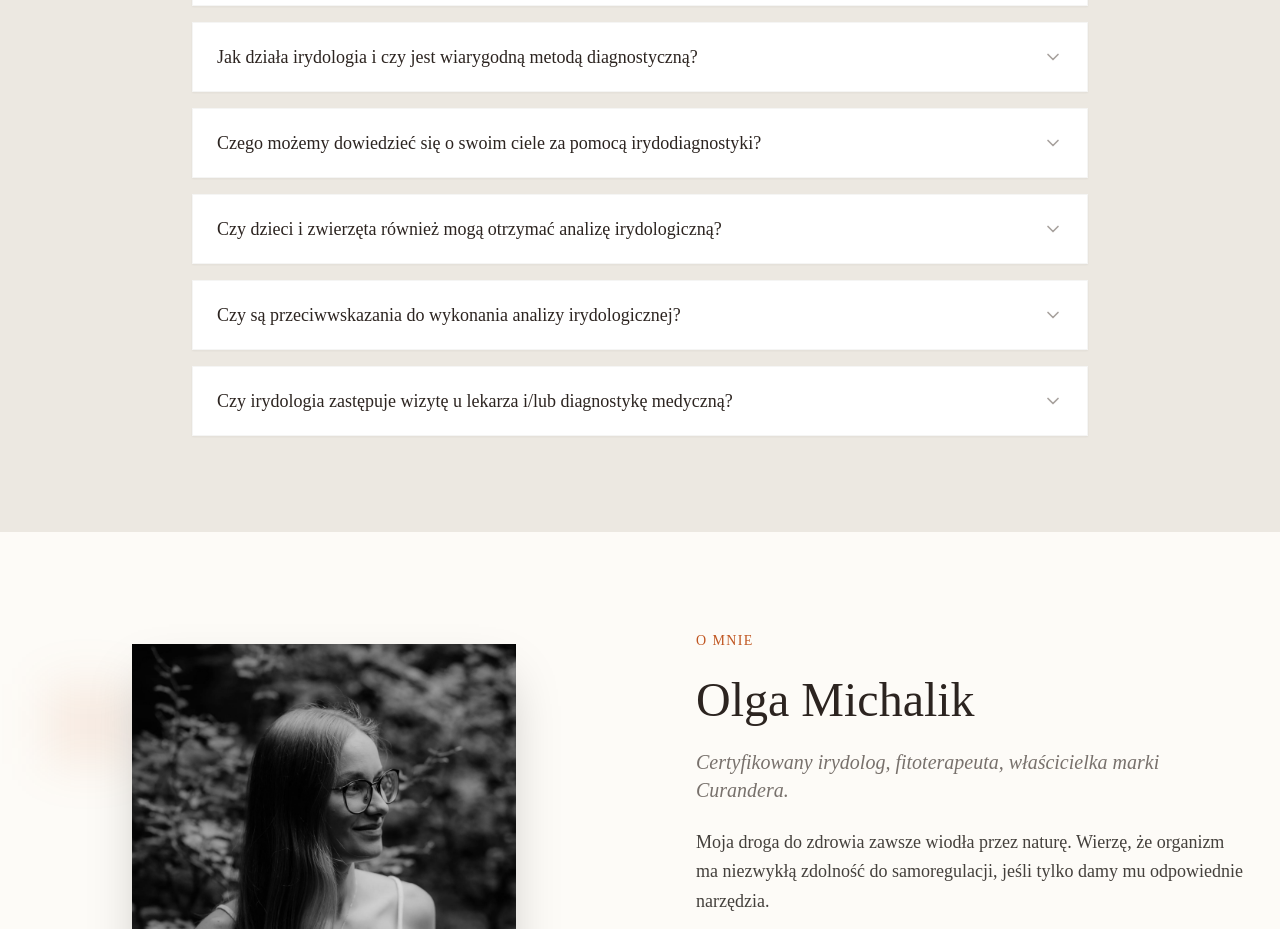
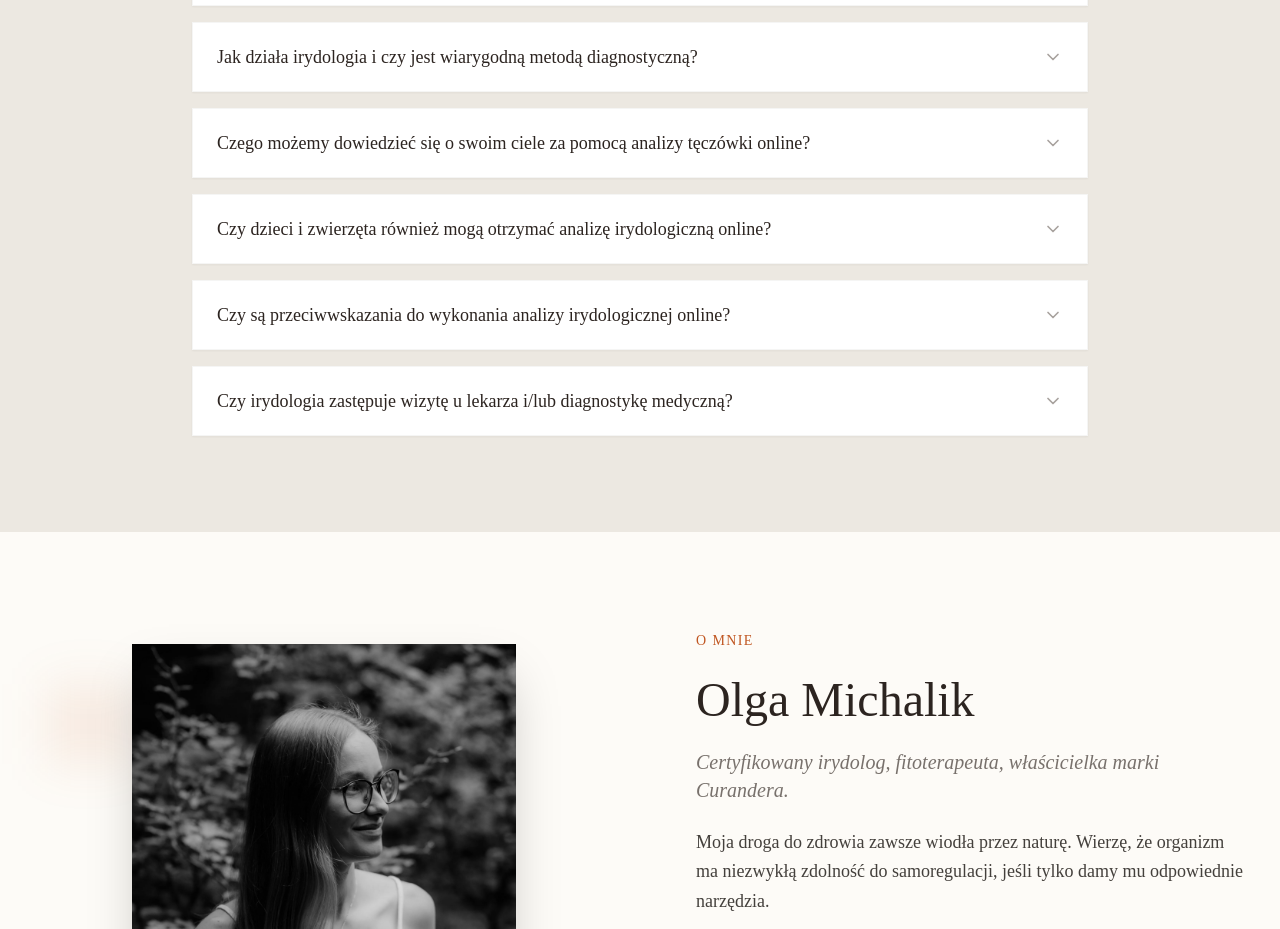
Before and after one commit to Webisko/curandera-irydologia, a React (Vite) app: page / in a window 1280 px wide. Shown: the part 2140-3069 px from the top of the page. Built offline with nearby package versions, Linux system fonts and the light colour scheme; a web font is replaced by a local one.

Commit message:
Update FAQ: add iris analysis terminology and update text

```diff
--- a/components/FAQ.tsx
+++ b/components/FAQ.tsx
@@ -8,19 +8,23 @@ const faqData: FaqItem[] = [
     question: "Czym jest irydologia?",
     answer: (
       <div className="space-y-4">
-        <p>Irydologia, zwana też irydodiagnostyką, jest to dziedzina medycyny alternatywnej (niekonwencjonalnej), zajmująca się analizą <strong>tęczówki oka</strong>. Na podstawie takiej analizy, irydolog jest w stanie odkryć problemy zdrowotne pacjenta i ocenić całościowy stan jego zdrowia. Można więc powiedzieć, że irydologia jest niekonwencjonalną metodą diagnostyczną, polegającą na obserwacji <strong>tęczówki oka</strong>, w której zapisane są informacje o:</p>
+        <p>Irydologia, zwana też irydodiagnostyką, jest to dziedzina medycyny alternatywnej (niekonwencjonalnej), zajmująca się analizą tęczówki oka. Na podstawie takiej analizy, irydolog jest w stanie odkryć problemy zdrowotne pacjenta i ocenić całościowy stan jego zdrowia. Można więc powiedzieć, że irydologia jest niekonwencjonalną metodą diagnostyczną, polegającą na obserwacji <strong>tęczówki oka</strong>, w której zapisane są informacje o:</p>
         <ul className="list-disc pl-5 space-y-1">
           <li>Konstytucji i typie organizmu</li>
           <li>Obciążeniach narządowych</li>
           <li>Tendencjach do stanów zapalnych, osłabień lub napięć</li>
         </ul>
-        <p>Nie jest to metoda diagnostyczna w sensie medycznym, lecz narzędzie wspierające holistyczne spojrzenie na organizm. Irydologia pomaga wyznaczyć priorytety w profilaktyce zdrowotnej i określa kierunek działań na ścieżce do pełnego zdrowia. Oczy są mapą ciała – irydolog pomaga ją odczytać.</p>
+        <p>Nie jest to metoda diagnostyczna w sensie medycznym, lecz <strong>narzędzie wspierające holistyczne spojrzenie na organizm</strong>. Irydologia pomaga wyznaczyć priorytety w profilaktyce zdrowotnej i określa kierunek działań na ścieżce do pełnego zdrowia. Oczy są mapą ciała – irydolog pomaga ją odczytać.</p>
       </div>
     )
   },
   {
     question: "Do czego służy irydologia? Praktyczne zastosowania irydodiagnostyki",
-    answer: "Irydodiagnostyka czyli analiza tęczówki oka może stanowić uzupełnienie standardowej diagnostyki medycznej. Często analiza irydologiczna pokazuje chorobę (słabość narządu/jakaś zmiana/niepokojący znak) na bardzo wczesnych etapach rozwoju (zanim pojawią się objawy), dzięki czemu można zareagować bardzo szybko i wprowadzić odpowiednie działania profilaktyczne, zanim choroba się rozwinie. Niestety diagnostyka medyczna ma pewne wady i zdarza się, że choroby wykrywane są zbyt późno. Współpraca medycyny konwencjonalnej z irydologią pozwoliłaby wypełnić tę lukę i pomóc wykrywać choroby szybciej i całkowicie bezboleśnie. Coraz więcej specjalistów medycyny konwencjonalnej interesuje się irydologią, ze względu na jej wysoki poziom skuteczności. Irydologia może być również wykorzystywana w psychologii (określa m.in. stopień radzenia sobie ze stresem, skłonność do pewnych reakcji układu nerwowego np. skłonność do nerwic czy depresji, a nawet jest w stanie wskazać na pewne cechy osobowości np. temperament)."
+    answer: (
+      <p>
+        Irydodiagnostyka czyli analiza tęczówki oka może stanowić <strong>uzupełnienie</strong> standardowej diagnostyki medycznej. Często analiza irydologiczna pokazuje chorobę (słabość narządu/jakaś zmiana/niepokojący znak) na bardzo wczesnych etapach rozwoju (zanim pojawią się objawy), dzięki czemu można zareagować bardzo szybko i wprowadzić odpowiednie działania profilaktyczne, zanim choroba się rozwinie. Niestety diagnostyka medyczna ma pewne wady i zdarza się, że choroby wykrywane są zbyt późno. Współpraca medycyny konwencjonalnej z irydologią pozwoliłaby wypełnić tę lukę i pomóc wykrywać choroby szybciej i całkowicie bezboleśnie. Coraz więcej specjalistów medycyny konwencjonalnej interesuje się irydologią, ze względu na jej wysoki poziom skuteczności. Irydologia może być również wykorzystywana w psychologii (określa m.in. stopień radzenia sobie ze stresem, skłonność do pewnych reakcji układu nerwowego np. skłonność do nerwic czy depresji, a nawet jest w stanie wskazać na pewne cechy osobowości np. temperament).
+      </p>
+    )
   },
   {
       question: "Jakie są zalety irydologii? Korzyści analizy tęczówki online",
@@ -32,13 +36,17 @@ const faqData: FaqItem[] = [
   },
   {
     question: "Jak działa irydologia i czy jest wiarygodną metodą diagnostyczną?",
-    answer: "Ludzki organizm jest systemem naczyń połączonych – wszystkie narządy ściśle współpracują ze sobą. Tęczówka oka jest połączona ze wszystkimi narządami i systemami ciała poprzez układ nerwowy i krwionośny. Dzięki temu uwidaczniają się na niej wszelkie zmiany i zaburzenia w funkcjonowaniu ciała. Kiedy pojawi się jakaś nieprawidłowość w ciele, układ przywspółczulny wysyła na tęczówkę informację o tym. Możemy to obserwować pod postacią różnych znaków irydologicznych: zatok, krypt, zmian barwnikowych, pierścieni, linii, czy nieprawidłowości w kształcie i wielkości różnych struktur np. kryzy czy źrenicy. Znaki pojawiające się na tęczówce pozwalają określić kondycję fizyczną, emocjonalną i psychiczną człowieka, a także jego predyspozycje do schorzeń, co pozwala na wprowadzenie szybkiej profilaktyki, zanim choroba zacznie się rozwijać. Irydodiagnostyka jako metoda daje bardzo wysoką skuteczność, jednak trzeba wiedzieć, że dużo zależy od umiejętności irydologa."
+    answer: (
+      <p>
+        Ludzki organizm jest systemem naczyń połączonych – wszystkie narządy ściśle współpracują ze sobą. Tęczówka oka jest połączona ze wszystkimi narządami i systemami ciała poprzez <strong>układ nerwowy i krwionośny</strong>. Dzięki temu uwidaczniają się na niej wszelkie zmiany i zaburzenia w funkcjonowaniu ciała. Kiedy pojawi się jakaś nieprawidłowość w ciele, układ przywspółczulny wysyła na tęczówkę informację o tym. Możemy to obserwować pod postacią różnych znaków irydologicznych: zatok, krypt, zmian barwnikowych, pierścieni, linii, czy nieprawidłowości w kształcie i wielkości różnych struktur np. kryzy czy źrenicy. Znaki pojawiające się na tęczówce pozwalają określić kondycję fizyczną, emocjonalną i psychiczną człowieka, a także jego predyspozycje do schorzeń, co pozwala na wprowadzenie szybkiej profilaktyki, zanim choroba zacznie się rozwijać. Irydodiagnostyka jako metoda daje bardzo wysoką skuteczność, jednak trzeba wiedzieć, że dużo zależy od umiejętności irydologa.
+      </p>
+    )
   },
   {
-    question: "Czego możemy dowiedzieć się o swoim ciele za pomocą irydodiagnostyki?",
+    question: "Czego możemy dowiedzieć się o swoim ciele za pomocą analizy tęczówki online?",
     answer: (
       <>
-        <p className="mb-3">Irydodiagnostyka pomaga określić m.in.:</p>
+        <p className="mb-3">Irydodiagnostyka (analiza tęczówki oka) pomaga określić m.in.:</p>
         <ul className="list-disc pl-5 space-y-1">
           <li>Konstytucję i typ ciała</li>
           <li>Stan systemu nerwowego, kondycję psychiczną i poziom stresu</li>
@@ -51,11 +59,11 @@ const faqData: FaqItem[] = [
     )
   },
   {
-    question: "Czy dzieci i zwierzęta również mogą otrzymać analizę irydologiczną?",
+    question: "Czy dzieci i zwierzęta również mogą otrzymać analizę irydologiczną online?",
     answer: "Nie wykonuję analizy irydologicznej dla zwierząt. Jeśli chodzi o dzieci - jest to możliwe, jednak należy wiedzieć, że tęczówka oka rozwija się do 3 roku życia. Po 3 roku życia, tęczówka oka osiąga już swój finalny kolor i wtedy możliwe jest wykonanie analizy. Jednak z uwagi na trudności w wykonaniu zdjęcia oka dziecku w nieruchomej pozycji, zalecam aby zgłaszać do analizy dzieci starsze."
   },
   {
-    question: "Czy są przeciwwskazania do wykonania analizy irydologicznej?",
+    question: "Czy są przeciwwskazania do wykonania analizy irydologicznej online?",
     answer: (
       <ul className="list-disc pl-5 space-y-1">
         <li>Wiek poniżej 4 roku życia (słabo wykształcona struktura tęczówki oraz niemożliwość wykonania zdjęcia w nieruchomej pozycji dziecku)</li>
--- a/package.json
+++ b/package.json
@@ -4,7 +4,7 @@
   "version": "0.0.0",
   "type": "module",
   "scripts": {
-    "dev": "vite --host --port 3001 --strictPort",
+    "dev": "vite --host --port 3002 --strictPort",
     "build": "vite build",
     "preview": "vite preview",
     "lint": "eslint . --ext .ts,.tsx,.js,.jsx",
```
Also changed, not shown: 3 other files (tests, documents, lock files or other folders).
